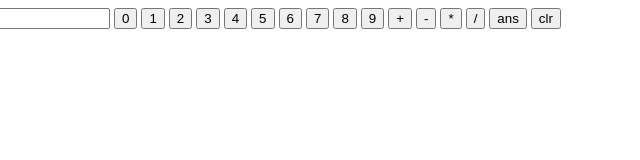
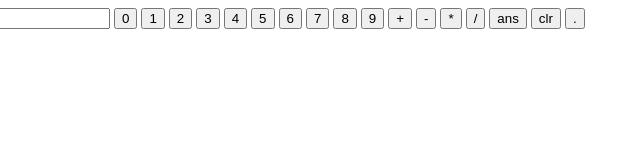
Before and after one commit to acciojob/calculator-pradhumn1507, a website: page main.html in a window 1280 px wide. Shown: the full height of the page, 83-723 px from the left. Drawn offline with Linux system fonts and the light colour scheme.

Commit message:
Update main.html

```diff
--- a/main.html
+++ b/main.html
@@ -25,6 +25,7 @@
 	<button id ="divide" value ="/" onclick="solve(this.value)">/</button>
 	<button id ="ans" value ="ans" onclick="solve(this.value)">ans</button>
 	<button id ="clr" value ="clr" onclick="solve(this.value)">clr</button>
+	<button id ="dot" value ="." onclick="solve(this.value)">.</button>
     <script type="text/javascript" src="./script.js">
 </script>
 
```
